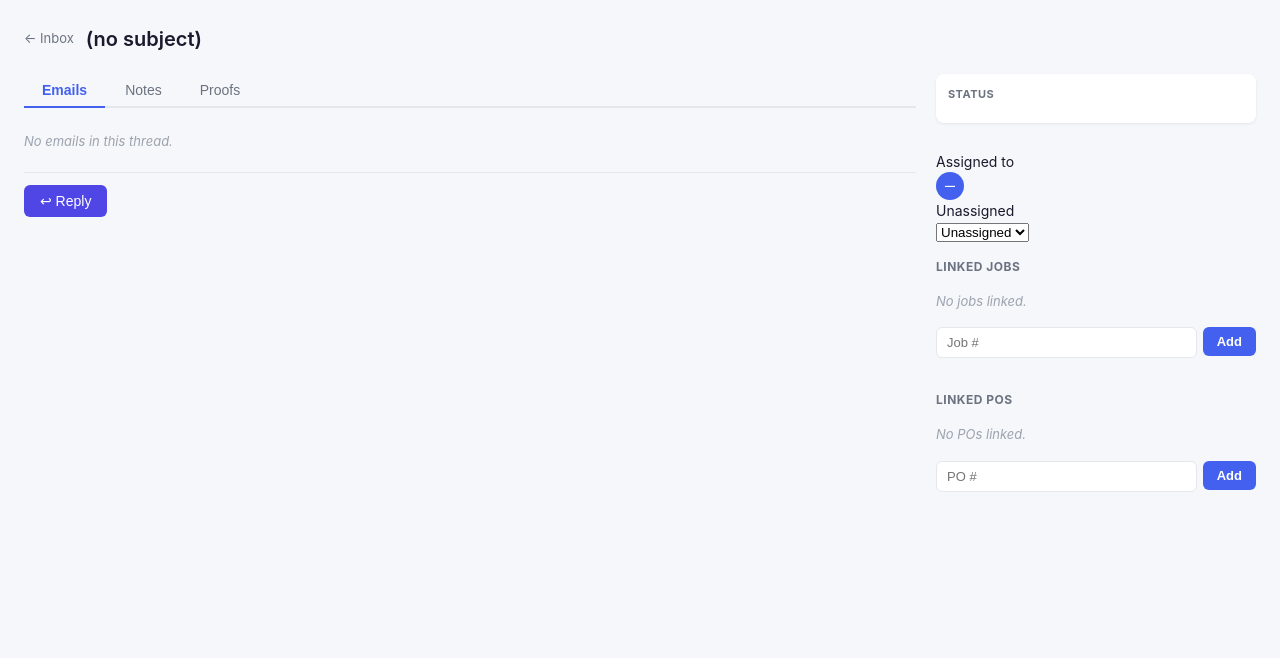
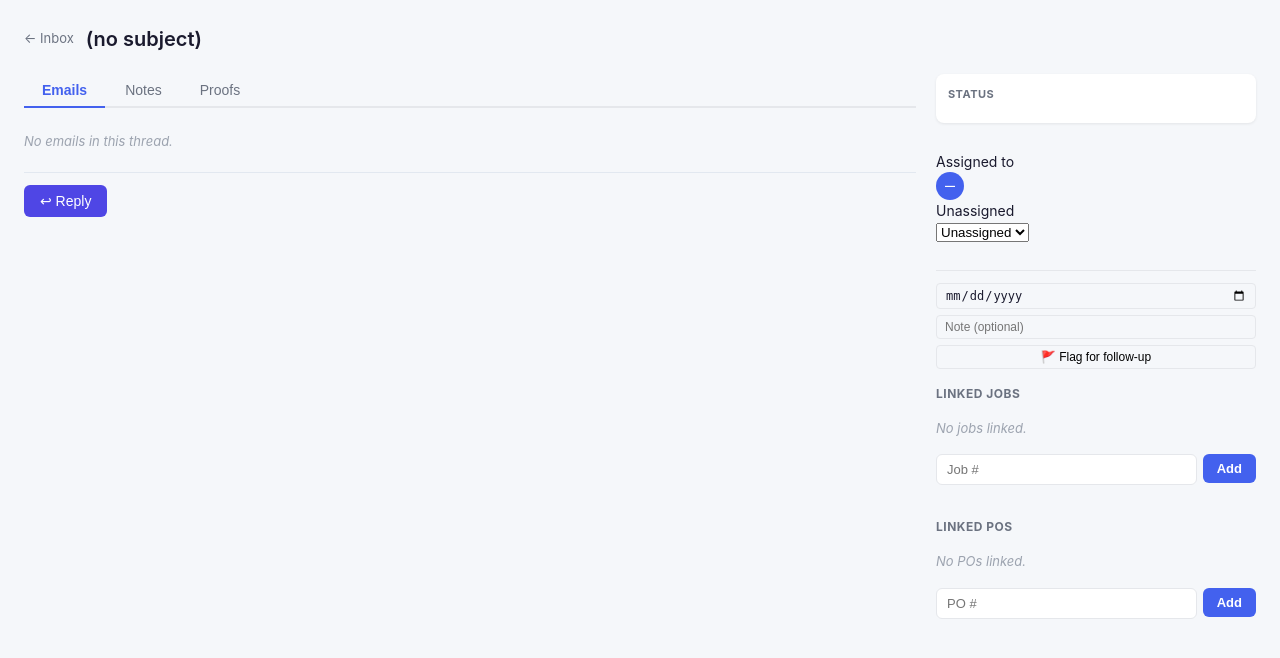
Before and after one commit to rickforshee/promo-comms, a FastAPI app: template app/web/templates/threads/detail.html in a window 1280 px wide. Shown: the top 658 px of the page. Run offline with FastAPI, Linux system fonts and the light colour scheme; the template is opened without the code that fills it, so the values that code supplies are empty; some libraries are stand-ins or nearby versions.

Commit message:
feat(flags): add thread flag/follow-up feature
- Alembic migration: flagged, flag_due_date, flag_note columns on threads
- Model: three flag columns on Thread
- GraphClient: set_message_flag() syncs flag state to M365
- New flag route: POST /threads/{id}/flag with DRY_RUN support
- flag_widget.html: HTMX toggle with due date, note, clear button
- Thread detail: flag widget in right sidebar below assignment
- Thread row: 🚩 indicator with due date in subject column
- Dashboard: Follow-ups panel ordered by due date
- Inbox filter: "Flagged" option in link_filter dropdown
- _search_thread_ids: has_flag filter support
- CSS: flag widget and row indicator styles

Co-Authored-By: Claude Sonnet 4.6 <noreply@anthropic.com>

```diff
--- a/app/models/__init__.py
+++ b/app/models/__init__.py
@@ -85,6 +85,9 @@ class Thread(Base):
     created_at      = Column(DateTime, server_default=func.now())
     updated_at      = Column(DateTime, server_default=func.now(),
                              onupdate=func.now())
+    flagged       = Column(Boolean, nullable=False, default=False, server_default='false')
+    flag_due_date = Column(Date, nullable=True)
+    flag_note     = Column(String(500), nullable=True)
 
     assignee    = relationship("User", back_populates="assigned_threads")
     emails      = relationship("Email", back_populates="thread")
--- a/app/web/main.py
+++ b/app/web/main.py
@@ -6,7 +6,7 @@ from fastapi.staticfiles import StaticFiles
 from fastapi.templating import Jinja2Templates
 from pathlib import Path
 
-from app.web.routes import auth, threads, assignment, notes, links, po_lines, profile, admin, status, reply, dashboard, proofs, reports
+from app.web.routes import auth, threads, assignment, notes, links, po_lines, profile, admin, status, reply, dashboard, proofs, reports, flag
 from app.web.routes import portal
 
 BASE_DIR = Path(__file__).parent
@@ -30,6 +30,7 @@ app.include_router(reply.router)
 app.include_router(dashboard.router)
 app.include_router(proofs.router)
 app.include_router(reports.router)
+app.include_router(flag.router)
 app.include_router(portal.router)
 
 
@@ -42,6 +43,7 @@ async def startup_event():
     dashboard.set_templates(templates)
     proofs.set_templates(templates)
     reports.set_templates(templates)
+    flag.set_templates(templates)
     portal.set_templates(templates)
 
 
--- a/app/web/routes/threads.py
+++ b/app/web/routes/threads.py
@@ -392,6 +392,9 @@ def _search_thread_ids(q: str, link_filter: str, db: Session, current_user_id: i
         else:
             all_ids = {r.id for r in db.query(Thread.id).all()}
             matched_ids = all_ids - linked
+    elif link_filter == "has_flag":
+        flag_ids = {r.id for r in db.query(Thread.id).filter(Thread.flagged == True).all()}
+        matched_ids = (matched_ids & flag_ids) if q else flag_ids
     elif link_filter == "mine":
         if current_user_id:
             mine_ids = {r.id for r in db.query(Thread.id).filter(Thread.assigned_to == current_user_id).all()}
@@ -837,6 +840,7 @@ async def thread_detail(
         "all_users":     all_users,
         "status_labels": STATUS_LABELS,
         "status_colors": STATUS_COLORS,
+        "today":         date.today(),
     })
 # update thread_detail() to add these two lines before the TemplateResponse:
 #
--- a/app/web/static/style.css
+++ b/app/web/static/style.css
@@ -1167,3 +1167,18 @@ a:hover { text-decoration: underline; }
 .order-details-grid { display: grid; grid-template-columns: auto 1fr; gap: 4px 16px; }
 .od-label { font-size: 12px; color: var(--text-muted); white-space: nowrap; }
 .od-value { font-size: 12px; color: var(--text); }
+
+/* ── Flag / Follow-up widget ──────────────────────────────────────────────── */
+.flag-widget { margin-top: 12px; padding-top: 12px; border-top: 1px solid var(--border); }
+.flag-form { display: flex; flex-direction: column; gap: 6px; }
+.flag-date-input, .flag-note-input { font-size: 12px; padding: 4px 8px; border: 1px solid var(--border); border-radius: 4px; background: var(--bg); color: var(--text); }
+.btn-flag { font-size: 12px; padding: 4px 10px; background: var(--bg-alt); border: 1px solid var(--border); border-radius: 4px; cursor: pointer; }
+.flag-active { display: flex; align-items: center; gap: 8px; flex-wrap: wrap; }
+.flag-icon { font-size: 14px; }
+.flag-due { font-size: 12px; font-weight: 600; color: var(--text); }
+.flag-overdue { color: #ef4444; }
+.flag-note-text { font-size: 12px; color: var(--text-muted); flex: 1; }
+.btn-flag-clear { font-size: 11px; padding: 2px 8px; background: none; border: 1px solid var(--border); border-radius: 4px; cursor: pointer; color: var(--text-muted); }
+.text-danger { color: #ef4444; }
+.flag-row-indicator { margin-left: 4px; font-size: 12px; white-space: nowrap; }
+.flag-row-due { font-size: 11px; color: var(--text-muted); margin-left: 2px; }
--- a/app/web/templates/threads/detail.html
+++ b/app/web/templates/threads/detail.html
@@ -60,6 +60,11 @@
             {% include "threads/assignment_widget.html" %}
         </div>
 
+        <!-- Flag / Follow-up -->
+        <div class="panel-section">
+            {% include "threads/flag_widget.html" %}
+        </div>
+
         <!-- Tracking -->
         {% if tracking %}
         <div class="panel-section">
--- /dev/null
+++ b/app/web/templates/threads/flag_widget.html
@@ -0,0 +1,30 @@
+<div id="flag-widget-{{ thread.id }}" class="flag-widget">
+  {% if thread.flagged %}
+  <div class="flag-active">
+    <span class="flag-icon">🚩</span>
+    {% if thread.flag_due_date %}
+    <span class="flag-due {% if thread.flag_due_date < today %}flag-overdue{% endif %}">
+      Due {{ thread.flag_due_date.strftime('%b %d') }}
+    </span>
+    {% endif %}
+    {% if thread.flag_note %}<span class="flag-note-text">{{ thread.flag_note }}</span>{% endif %}
+    <button class="btn-flag-clear"
+      hx-post="/threads/{{ thread.id }}/flag"
+      hx-target="#flag-widget-{{ thread.id }}"
+      hx-swap="outerHTML"
+      hx-vals='{"flagged": "false"}'>
+      Clear
+    </button>
+  </div>
+  {% else %}
+  <form hx-post="/threads/{{ thread.id }}/flag"
+        hx-target="#flag-widget-{{ thread.id }}"
+        hx-swap="outerHTML"
+        class="flag-form">
+    <input type="hidden" name="flagged" value="true">
+    <input type="date" name="flag_due_date" class="flag-date-input" placeholder="Due date (optional)">
+    <input type="text" name="flag_note" class="flag-note-input" placeholder="Note (optional)" maxlength="500">
+    <button type="submit" class="btn-flag">🚩 Flag for follow-up</button>
+  </form>
+  {% endif %}
+</div>
--- a/app/web/templates/threads/list.html
+++ b/app/web/templates/threads/list.html
@@ -34,6 +34,7 @@
         <option value="has_job" {% if link_filter == 'has_job' %}selected{% endif %}>Has job links</option>
         <option value="has_tracking" {% if link_filter == 'has_tracking' %}selected{% endif %}>Has tracking</option>
         <option value="unlinked" {% if link_filter == 'unlinked' %}selected{% endif %}>Unlinked only</option>
+        <option value="has_flag" {% if link_filter == 'has_flag' %}selected{% endif %}>Flagged</option>
     </select>
 
     <select id="status-filter" name="status_filter" class="filter-select"
--- a/app/web/templates/threads/results_partial.html
+++ b/app/web/templates/threads/results_partial.html
@@ -53,6 +53,9 @@
                     {{ item.thread.subject or "(no subject)" }}
                     {% if item.has_attachments %}
                     <span class="attach-indicator" title="Has attachments">📎</span>
+                    {% endif %}
+                    {% if item.thread.flagged %}
+                    <span class="flag-row-indicator" title="{% if item.thread.flag_due_date %}Due {{ item.thread.flag_due_date.strftime('%b %d') }}{% else %}Flagged for follow-up{% endif %}">🚩{% if item.thread.flag_due_date %}<span class="flag-row-due">{{ item.thread.flag_due_date.strftime('%b %d') }}</span>{% endif %}</span>
                     {% endif %}
                 </div>
                 <div class="thread-row-meta">
```
Also changed, not shown: alembic/versions/add_thread_flags.py (added, +16 -0 lines), app/services/graph_client.py (+18 -0 lines), app/web/routes/dashboard.py (+13 -1 lines), app/web/routes/flag.py (added, +64 -0 lines), app/web/templates/dashboard.html (+27 -1 lines).
